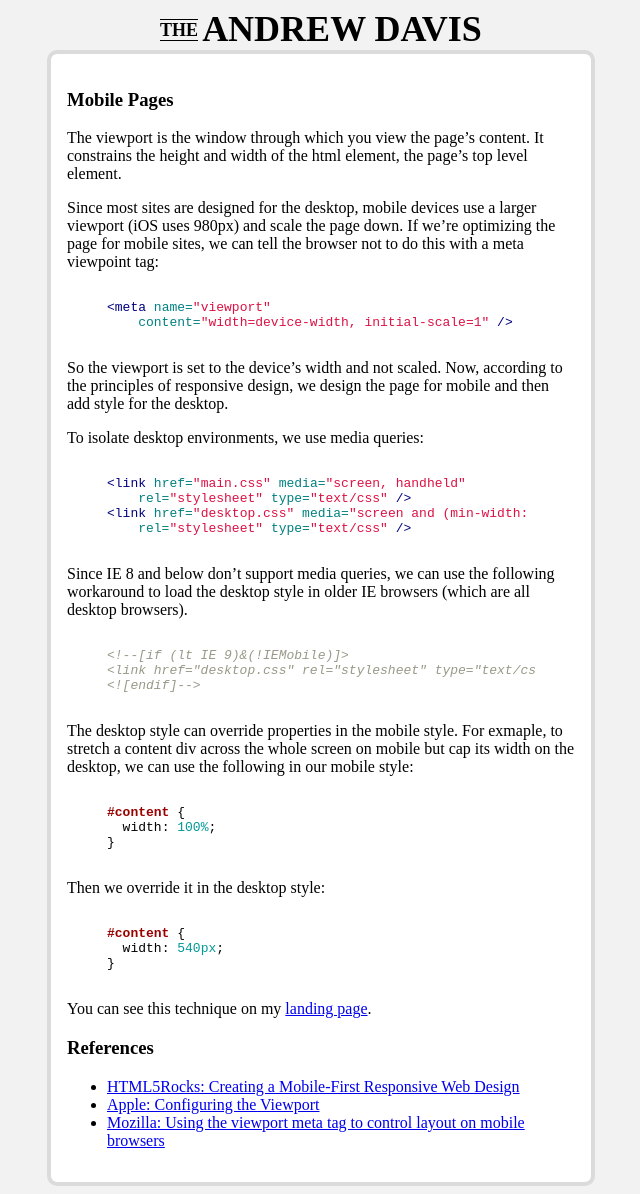
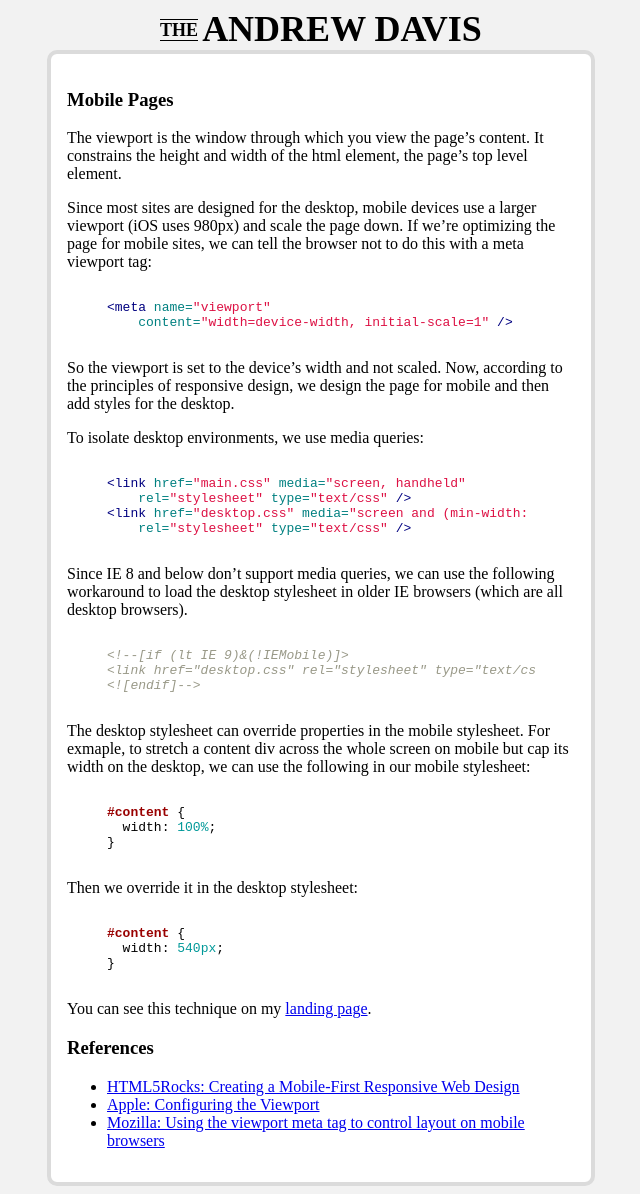
Before and after one commit to theandrewdavis/theandrewdavis.github.com, a Jekyll site: the page built from _posts/2012-08-06-mobile-pages.md, in a window 1280 px wide. Shown: the whole page, without its empty margins (319-959 px from the left). Built offline with Jekyll 4.4.1, drawn with Linux system fonts in a browser that asks for light colours.

Commit message:
Copy editing

```diff
--- a/_posts/2012-08-06-mobile-pages.md
+++ b/_posts/2012-08-06-mobile-pages.md
@@ -7,14 +7,14 @@ title: Mobile Pages
 
 The viewport is the window through which you view the page's content. It constrains the height and width of the html element, the page's top level element.
 
-Since most sites are designed for the desktop, mobile devices use a larger viewport (iOS uses 980px) and scale the page down. If we're optimizing the page for mobile sites, we can tell the browser not to do this with a meta viewpoint tag:
+Since most sites are designed for the desktop, mobile devices use a larger viewport (iOS uses 980px) and scale the page down. If we're optimizing the page for mobile sites, we can tell the browser not to do this with a meta viewport tag:
 
 {% highlight html %}
 <meta name="viewport"
     content="width=device-width, initial-scale=1" />
 {% endhighlight %}
 
-So the viewport is set to the device's width and not scaled. Now, according to the principles of responsive design, we design the page for mobile and then add style for the desktop.
+So the viewport is set to the device's width and not scaled. Now, according to the principles of responsive design, we design the page for mobile and then add styles for the desktop.
 
 To isolate desktop environments, we use media queries:
 
@@ -25,7 +25,7 @@ To isolate desktop environments, we use media queries:
     rel="stylesheet" type="text/css" />
 {% endhighlight %}
 
-Since IE 8 and below don't support media queries, we can use the following workaround to load the desktop style in older IE browsers (which are all desktop browsers).
+Since IE 8 and below don't support media queries, we can use the following workaround to load the desktop stylesheet in older IE browsers (which are all desktop browsers).
 
 {% highlight html %}
 <!--[if (lt IE 9)&(!IEMobile)]>
@@ -33,7 +33,7 @@ Since IE 8 and below don't support media queries, we can use the following worka
 <![endif]-->
 {% endhighlight %}
 
-The desktop style can override properties in the mobile style. For exmaple, to stretch a content div across the whole screen on mobile but cap its width on the desktop, we can use the following in our mobile style:
+The desktop stylesheet can override properties in the mobile stylesheet. For exmaple, to stretch a content div across the whole screen on mobile but cap its width on the desktop, we can use the following in our mobile stylesheet:
 
 {% highlight css %}
 #content {
@@ -41,7 +41,7 @@ The desktop style can override properties in the mobile style. For exmaple, to s
 }
 {% endhighlight %}
 
-Then we override it in the desktop style:
+Then we override it in the desktop stylesheet:
 
 {% highlight css %}
 #content {
```
